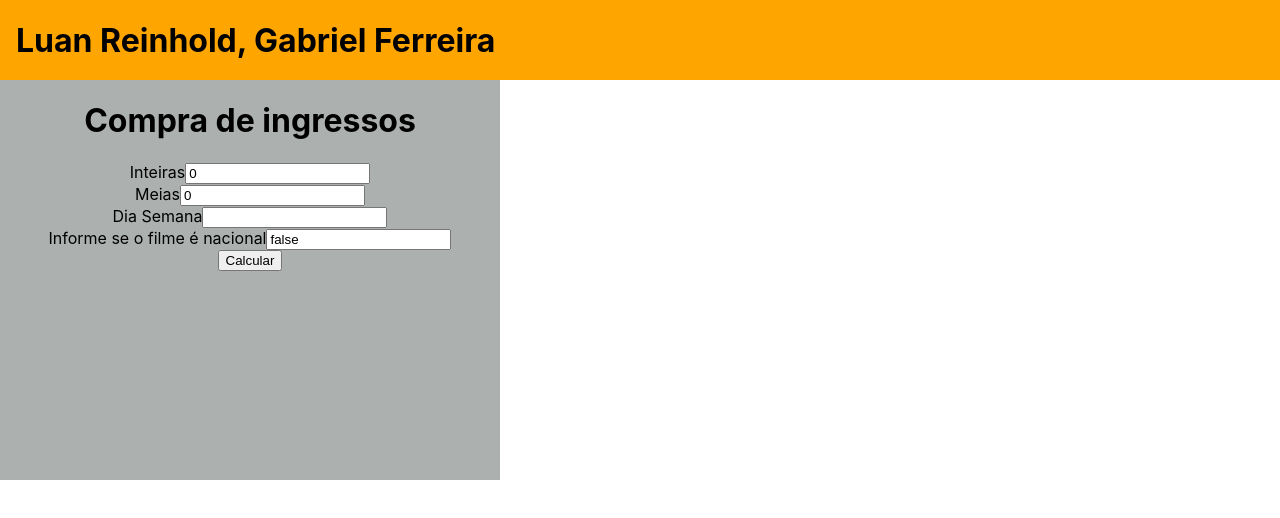
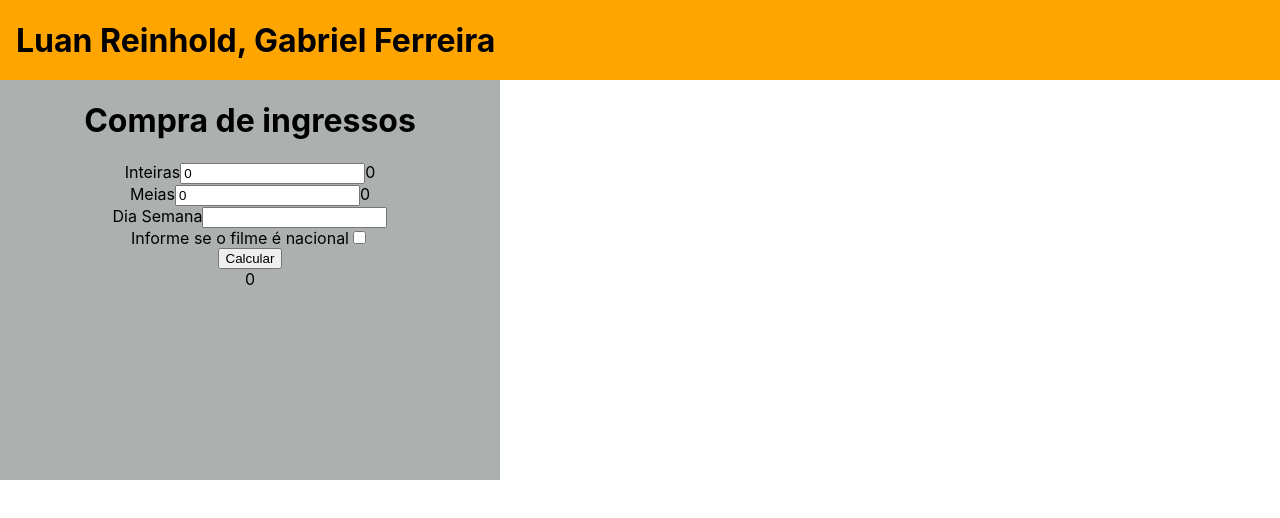
Before and after one commit to luanreinhold/ProvaFreinew, a React (Create React App) app: page /cinema in a window 1280 px wide. Shown: the top 518 px of the page. Built offline with nearby package versions, Linux system fonts and the light colour scheme.

Commit message:
funcao cinema pronta

```diff
--- a/src/pages/ingressoCinema/index.js
+++ b/src/pages/ingressoCinema/index.js
@@ -8,7 +8,28 @@ export default function IngressoCinema(){
     const [ inteiras, setInteiras] = useState(0)
     const [ meias, setMeias] = useState(0)
     const [ diaSemana, setDiaSemana] = useState('')
+    const [ resultado, setResultado] = useState(0)
     const [ nacional, setNacional] = useState(false)
+
+
+    function calculoIngresso () {
+        let total;
+
+        if(nacional === true) {
+             total = (inteiras + meias) * 5
+        }
+        else if (diaSemana === "quarta-feira")
+        {
+            total = (inteiras + meias) * 14.25
+        }
+        else
+        {
+            total = inteiras * 28.50 + meias * 14.25
+        }
+
+        setResultado(total)
+    }
+
     return(
         <main className='page-ingresso'>
             <CompHeader/>
@@ -16,21 +37,25 @@ export default function IngressoCinema(){
                 <h1>Compra de ingressos </h1>
                 <div>
                     <label>Inteiras</label>
-                    <input type="number" value={inteiras} onChange={e=> setInteiras(e.target.value)}/>
+                    <input type="number" value={inteiras} onChange={e => setInteiras(Number(e.target.value))}/>
+                    {inteiras}
                 </div>
                 <div>
                     <label>Meias</label>
-                    <input type="number" value={meias} onChange={e=> setMeias(e.target.value)}/>
+                    <input type="number" value={meias} onChange={e=> setMeias(Number(e.target.value))}/>
+                    {meias}
                 </div>
                 <div>
                     <label>Dia Semana</label>
                     <input type="txt" value={diaSemana} onChange={e=> setDiaSemana(e.target.value)}/>
+                    {diaSemana}
                 </div>
                 <div>
                     <label>Informe se o filme é nacional</label>
-                    <input type="txt" value={nacional} onChange={e=> setNacional(e.target.value)}/>
+                    <input type="checkbox" checked={nacional} onChange={e=> setNacional(e.target.checked)}/>
                 </div>
-                <button> Calcular</button>
+                <button onClick={calculoIngresso}> Calcular</button>
+                {resultado}
             </div>
         </main>
     )
```
